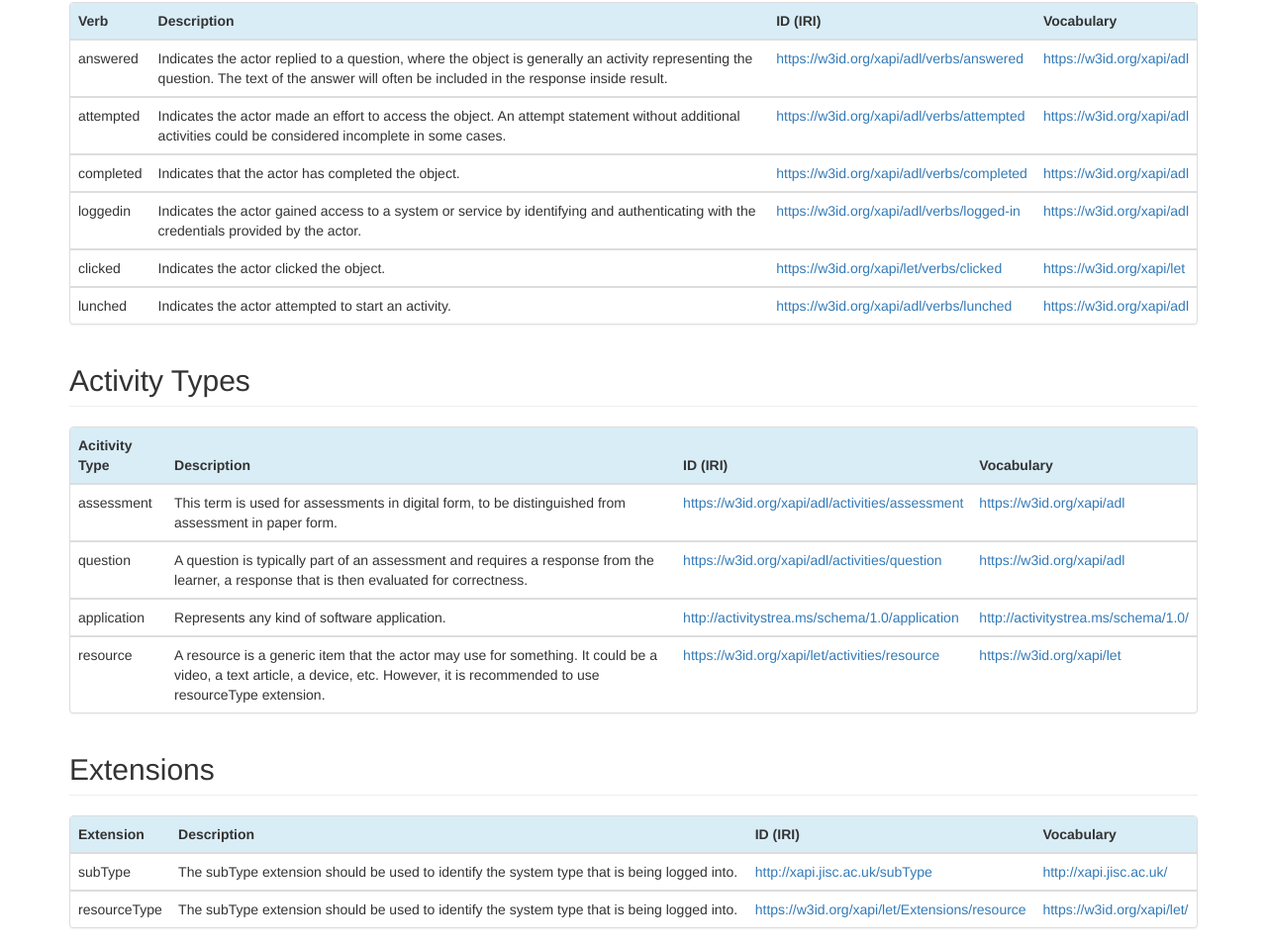
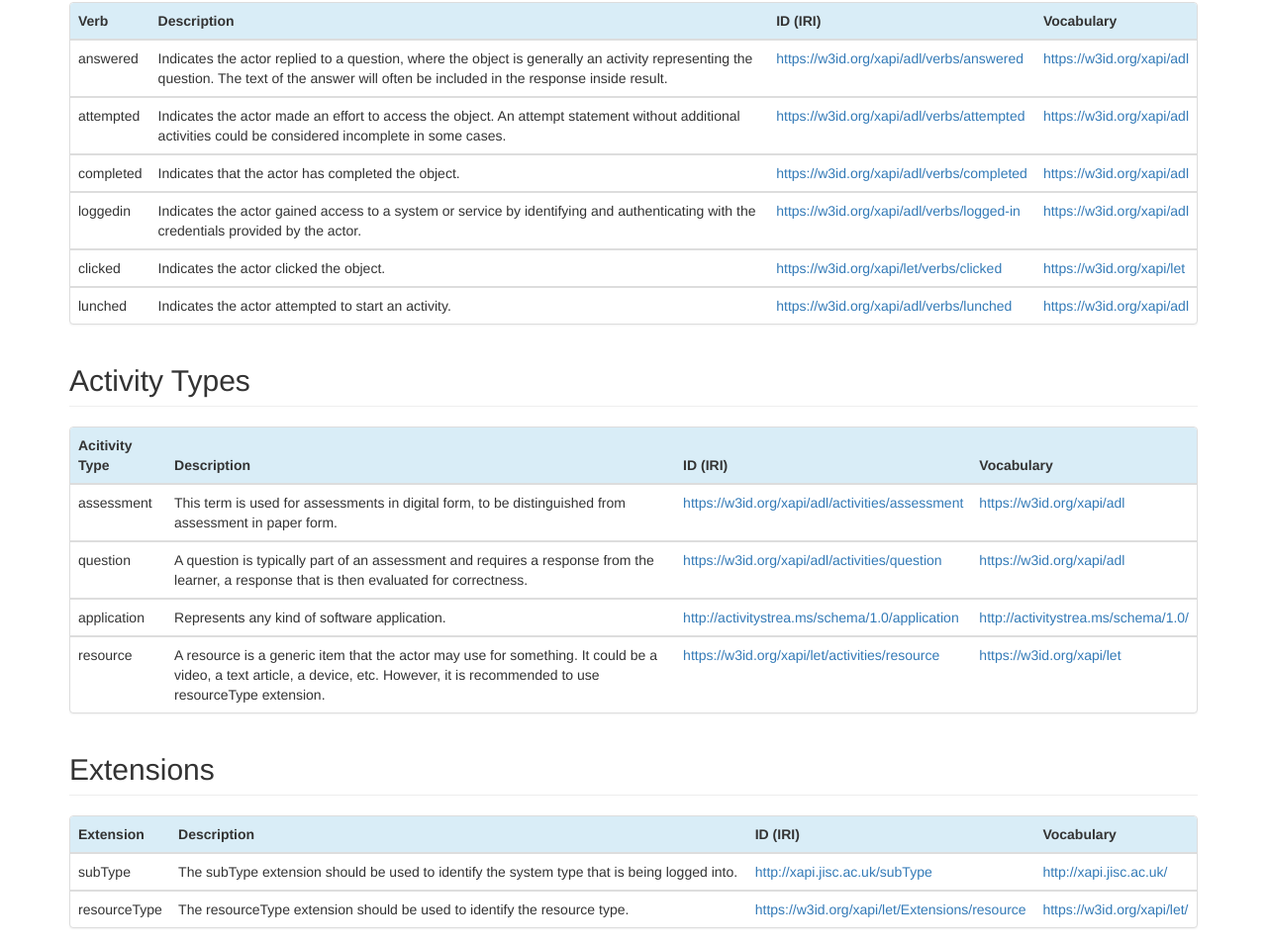
Before and after one commit to Learning-Experience-Tracker/LET-Vocabulary, a plain HTML site: page index.html in a window 1280 px wide. Shown: the part 336-1294 px from the top of the page at 99% size. Drawn offline with nearby package versions, Linux system fonts and the light colour scheme.

Commit message:
update voc

```diff
--- a/index.html
+++ b/index.html
@@ -231,7 +231,7 @@
           <tbody typeof="xapi:Extension" about="https://w3id.org/xapi/let/Extensions/resource" id="resourceType">
             <tr>
               <td property="skos:prefLabel" lang="en" xml:lang="en" content="subType">resourceType</td>
-              <td property="skos:definition" lang="en" xml:lang="en" content="The subType extension should be used to identify the system type that is being logged into">The subType extension should be used to identify the system type that is being logged into.</td>
+              <td property="skos:definition" lang="en" xml:lang="en" content="The resourceType extension should be used to identify the resource type">The resourceType extension should be used to identify the resource type.</td>
               <td><a href="https://w3id.org/xapi/let/Extensions/resource" target="_blank">https://w3id.org/xapi/let/Extensions/resource</a></td>
               <td rel="skos:inScheme" resource=" https://w3id.org/xapi/let/"><a href="https://w3id.org/xapi/let/" target="_blank">https://w3id.org/xapi/let/</a></td>
             </tr>
```
